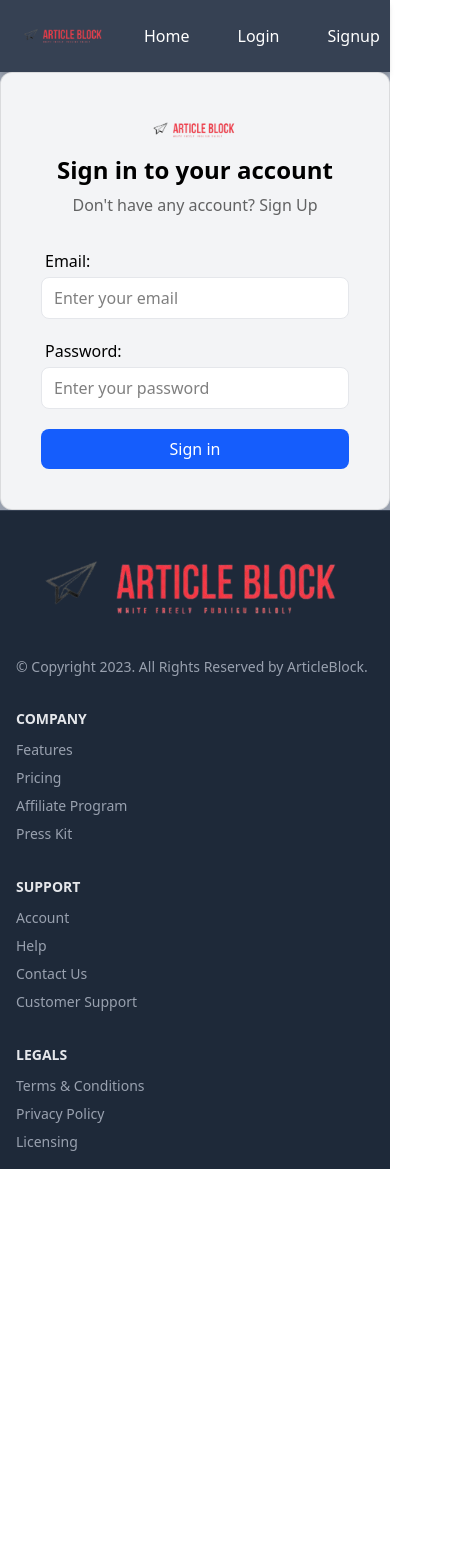
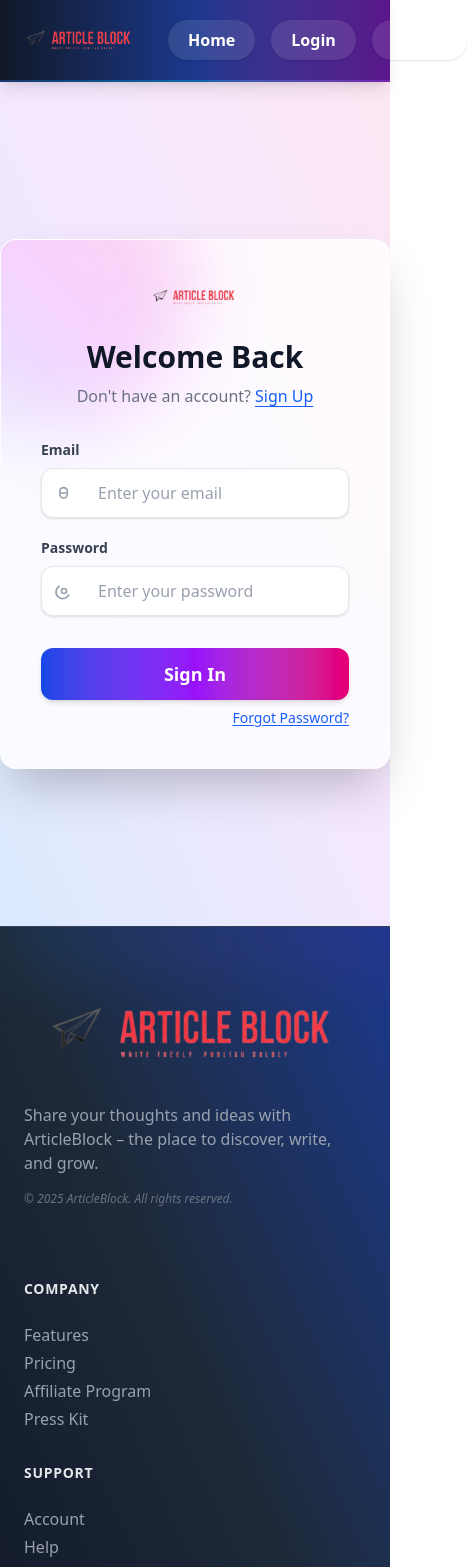
Before and after one commit to Mayankkr2705/ArticleBlock, a React (Vite) app in the folder Frontend/: page /login in a window 390 px wide. Shown: the top 1567 px of the page, 467 px wide, since content can reach past the window. Before the commit the page ends 1169 px from the top, so only its background shows below. Built offline with nearby package versions, Linux system fonts and the light colour scheme; no server answers.

Commit message:
correct routes and  handle context

```diff
--- a/Frontend/src/Components/Footer/Footer.jsx
+++ b/Frontend/src/Components/Footer/Footer.jsx
@@ -1,134 +1,104 @@
-import React from 'react'
-import { Link } from 'react-router-dom'
-import Logo from '../Logo'
+import React from 'react';
+import { Link } from 'react-router-dom';
+import Logo from '../Logo';
 
 function Footer() {
   return (
-    <section className="overflow-hidden py-4 bg-gray-800 border-t border-t-gray-700 text-gray-300">
-            <div className="relative z-10 mx-auto max-w-7xl px-4">
-                <div className="-m-4 flex flex-wrap">
-                    <div className="w-full p-4 md:w-1/2 lg:w-5/12">
-                        <div className="flex h-full flex-col justify-between">
-                            <div className="mb-2 inline-flex items-center">
-                                {/* Reduced logo size */}
-                                <Logo width="100px" />
+    <footer className="relative overflow-hidden bg-gradient-to-tr from-gray-900 via-gray-800 to-blue-900 text-gray-300 border-t border-t-gray-700 pt-12 pb-6">
+      {/* Decorative blurred edge gradient */}
+      <div
+        className="absolute left-0 right-0 top-0 h-5 opacity-40 blur-2xl"
+        style={{
+          background: 'linear-gradient(90deg, #0ea5e9 0%, #6366f1 50%, #a21caf 100%)',
+        }}
+        aria-hidden="true"
+      />
+      <div className="relative z-10 mx-auto max-w-7xl px-6">
+        <div className="flex flex-wrap gap-8 md:gap-0">
+          {/* Brand / About */}
+          <div className="w-full md:w-5/12 pb-10 md:pb-0 flex flex-col justify-between">
+            <div className="inline-flex items-center mb-3">
+              <Logo width={120} />
             </div>
-                            <div>
-                                <p className="text-sm text-gray-400">
-                                    &copy; Copyright 2023. All Rights Reserved by ArticleBlock.
+            <p className="text-md text-gray-400 mb-4 max-w-xs">
+              Share your thoughts and ideas with ArticleBlock – the place to discover, write, and grow.
+            </p>
+            <p className="text-xs text-gray-500 italic">
+              &copy; {new Date().getFullYear()} ArticleBlock. All rights reserved.
             </p>
           </div>
-                        </div>
-                    </div>
-                    <div className="w-full p-4 md:w-1/2 lg:w-2/12">
-                        <div className="h-full">
-                            <h3 className="tracking-px mb-2 text-sm font-semibold uppercase text-gray-200">
-                                Company
-                            </h3>
+
+          {/* Link Columns */}
+          <div className="w-full md:w-2/12 flex flex-col gap-4">
+            <h3 className="uppercase text-sm font-semibold tracking-wider text-gray-200 mb-2">Company</h3>
             <ul>
               <li className="mb-1">
-                                    <Link
-                                        className=" text-sm font-medium text-gray-400 hover:text-white"
-                                        to="/"
-                                    >
+                <Link className="transition text-gray-400 hover:text-white" to="/features">
                   Features
                 </Link>
               </li>
               <li className="mb-1">
-                                    <Link
-                                        className=" text-sm font-medium text-gray-400 hover:text-white"
-                                        to="/"
-                                    >
+                <Link className="transition text-gray-400 hover:text-white" to="/pricing">
                   Pricing
                 </Link>
               </li>
               <li className="mb-1">
-                                    <Link
-                                        className=" text-sm font-medium text-gray-400 hover:text-white"
-                                        to="/"
+                <a
+                  className="transition text-gray-400 hover:text-white"
+                  target="_blank"
+                  rel="noopener noreferrer"
+                  href="https://affiliateprogram.example.com"
                 >
                   Affiliate Program
-                                    </Link>
+                </a>
               </li>
               <li>
-                                    <Link
-                                        className=" text-sm font-medium text-gray-400 hover:text-white"
-                                        to="/"
-                                    >
+                <Link className="transition text-gray-400 hover:text-white" to="/press">
                   Press Kit
                 </Link>
               </li>
             </ul>
           </div>
-                    </div>
-                    <div className="w-full p-4 md:w-1/2 lg:w-2/12">
-                        <div className="h-full">
-                            <h3 className="tracking-px mb-2 text-sm font-semibold uppercase text-gray-200">
-                                Support
-                            </h3>
+          <div className="w-full md:w-2/12 flex flex-col gap-4">
+            <h3 className="uppercase text-sm font-semibold tracking-wider text-gray-200 mb-2">Support</h3>
             <ul>
               <li className="mb-1">
-                                    <Link
-                                        className=" text-sm font-medium text-gray-400 hover:text-white"
-                                        to="/"
-                                    >
+                <Link className="transition text-gray-400 hover:text-white" to="/account">
                   Account
                 </Link>
               </li>
               <li className="mb-1">
-                                    <Link
-                                        className=" text-sm font-medium text-gray-400 hover:text-white"
-                                        to="/"
-                                    >
+                <Link className="transition text-gray-400 hover:text-white" to="/help">
                   Help
                 </Link>
               </li>
               <li className="mb-1">
-                                    <Link
-                                        className=" text-sm font-medium text-gray-400 hover:text-white"
-                                        to="/"
-                                    >
+                <Link className="transition text-gray-400 hover:text-white" to="/contact">
                   Contact Us
                 </Link>
               </li>
               <li>
-                                    <Link
-                                        className=" text-sm font-medium text-gray-400 hover:text-white"
-                                        to="/"
-                                    >
+                <Link className="transition text-gray-400 hover:text-white" to="/customer-support">
                   Customer Support
                 </Link>
               </li>
             </ul>
           </div>
-                    </div>
-                    <div className="w-full p-4 md:w-1/2 lg:w-3/12">
-                        <div className="h-full">
-                            <h3 className="tracking-px mb-2 text-sm font-semibold uppercase text-gray-200">
-                                Legals
-                            </h3>
+          <div className="w-full md:w-2/12 flex flex-col gap-4">
+            <h3 className="uppercase text-sm font-semibold tracking-wider text-gray-200 mb-2">Legals</h3>
             <ul>
               <li className="mb-1">
-                                    <Link
-                                        className=" text-sm font-medium text-gray-400 hover:text-white"
-                                        to="/"
-                                    >
+                <Link className="transition text-gray-400 hover:text-white" to="/terms">
                   Terms &amp; Conditions
                 </Link>
               </li>
               <li className="mb-1">
-                                    <Link
-                                        className=" text-sm font-medium text-gray-400 hover:text-white"
-                                        to="/"
-                                    >
+                <Link className="transition text-gray-400 hover:text-white" to="/privacy">
                   Privacy Policy
                 </Link>
               </li>
               <li>
-                                    <Link
-                                        className=" text-sm font-medium text-gray-400 hover:text-white"
-                                        to="/"
-                                    >
+                <Link className="transition text-gray-400 hover:text-white" to="/licensing">
                   Licensing
                 </Link>
               </li>
@@ -136,9 +106,10 @@
           </div>
         </div>
       </div>
-            </div>
-        </section>
-  )
+
+      <div className="absolute left-0 right-0 -bottom-2 h-8 bg-gradient-to-r from-blue-900 to-purple-900 opacity-40 blur-sm" />
+    </footer>
+  );
 }
 
-export default Footer
+export default Footer;
--- a/Frontend/src/Components/Header/Header.jsx
+++ b/Frontend/src/Components/Header/Header.jsx
@@ -1,9 +1,8 @@
 import React from 'react';
-import Logo from "../Logo";
+import Logo from '../Logo';
 import Logoutbtn from './Logoutbtn';
 import Container from '../Container/Container';
-import { Link } from 'react-router-dom';
-import { useNavigate } from 'react-router-dom';
+import { Link, useNavigate } from 'react-router-dom';
 import { useAuth } from '../../context/AuthContext';
 
 function Header() {
@@ -11,34 +10,37 @@
   const { isAuthenticated } = useAuth();
 
   const navitems = [
-    { name: 'Home', slug: "/", active: true },
-    { name: "Login", slug: "/login", active: !isAuthenticated },
-    { name: "Signup", slug: "/signup", active: !isAuthenticated },
-    { name: "All Posts", slug: "/all-article", active: isAuthenticated },
-    { name: "Add Post", slug: "/add-article", active: isAuthenticated },
+    { name: 'Home', slug: '/', active: true },
+    { name: 'Login', slug: '/login', active: !isAuthenticated },
+    { name: 'Signup', slug: '/signup', active: !isAuthenticated },
+    { name: 'All Posts', slug: '/all-article', active: isAuthenticated },
+    { name: 'Add Post', slug: '/add-article', active: isAuthenticated },
   ];
 
   return (
-    <header className='py-1 shadow-md bg-gray-700 text-white'>
-      <Container  className="h-xl">
-        <nav className='flex  items-center'>
-          <div className='mr-4'>
-            <Link to='/' className='w-24 h-16 flex items-center'>
-              <Logo />
+    <header className="sticky top-0 z-40 shadow-lg bg-gradient-to-r from-gray-900 via-blue-900 to-purple-900 text-white">
+      <Container>
+        <nav className="flex items-center h-20">
+          {/* Logo */}
+          <div className="mr-6 flex items-center">
+            <Link to="/" className="w-32 h-16 flex items-center">
+              <Logo width={110} />
             </Link>
           </div>
-          <ul className='flex ml-auto space-x-4'>
-            {navitems.map((item) =>
-              item.active ? (
+          {/* Navigation */}
+          <ul className="flex ml-auto items-center space-x-4">
+            {navitems.map(
+              (item) =>
+                item.active && (
                   <li key={item.name}>
                     <button
                       onClick={() => navigate(item.slug)}
-                    className='inline-block px-4 py-2 duration-200 hover:bg-gray-600 rounded-full'
+                      className="inline-block px-5 py-2 rounded-full font-semibold transition-colors bg-white/10 hover:bg-blue-700/70 hover:text-white active:scale-95 shadow-sm"
                     >
                       {item.name}
                     </button>
                   </li>
-              ) : null
+                )
             )}
             {isAuthenticated && (
               <li>
@@ -48,6 +50,8 @@
           </ul>
         </nav>
       </Container>
+      {/* Subtle bottom border effect */}
+      <div className="h-[2px] w-full bg-gradient-to-r from-blue-500 via-cyan-400 to-purple-500 opacity-30" />
     </header>
   );
 }
--- a/Frontend/src/Components/Login.jsx
+++ b/Frontend/src/Components/Login.jsx
@@ -1,20 +1,20 @@
-import { useState } from "react";
+import React, { useState } from "react";
 import { Link, useNavigate } from "react-router-dom";
 import { useForm } from "react-hook-form";
 import { login as LoginAPI } from "../api/api";
 import { useAuth } from "../context/AuthContext";
-import Button from './Button';
-import Input from './Input';
+import Button from "./Button";
+import Input from "./Input";
 import Logo from "./Logo";
 
 export function Login() {
   const navigate = useNavigate();
   const { register, handleSubmit } = useForm();
-  const [error, seterror] = useState("");
+  const [error, setError] = useState("");
   const { login } = useAuth();
 
-  const onSubmit = async (data) => {
-    seterror("");
+  const handleLogin = async (data) => {
+    setError("");
     try {
       const res = await LoginAPI(data);
       const { user, token } = res.data;
@@ -23,55 +23,93 @@
         navigate("/");
       }
     } catch (e) {
-      seterror(e?.response?.data?.error || e.message);
+      setError(e?.response?.data?.error || e.message || "Login failed.");
     }
   };
 
   return (
-    <div className='flex items-center justify-center w-full'>
-      <div className={`mx-auto w-full max-w-lg bg-gray-100 rounded-xl p-10 border border-black/10`}>
-        <div className="mb-2 flex justify-center">
-          <span className="inline-block w-full max-w-[100px]">
-            <Logo width="100%" />
+    <div className="min-h-screen flex items-center justify-center bg-gradient-to-tr from-blue-100 via-purple-100 to-pink-100">
+      <div className="relative mx-auto w-full max-w-lg bg-white/80 backdrop-blur-md rounded-2xl overflow-hidden shadow-2xl border border-white/30 p-10">
+        {/* Animated Gradient Blur Accent */}
+        <div className="absolute -top-24 -left-24 w-72 h-72 rounded-full bg-gradient-to-tr from-blue-500 via-fuchsia-500 to-pink-500 blur-2xl opacity-20 pointer-events-none z-0" />
+        <div className="relative z-10">
+          <div className="mb-6 flex justify-center">
+            <span className="inline-flex w-[100px]">
+              <Logo width={100} />
             </span>
           </div>
-        <h2 className="text-center text-2xl font-bold leading-tight">Sign in to your account</h2>
-        <p className="mt-2 text-center text-base text-black/60">
-          Don&apos;t have any account?&nbsp;
+          <h2 className="text-3xl font-bold text-center leading-tight text-gray-900 mb-2">
+            Welcome Back
+          </h2>
+          <p className="mt-2 text-center text-base text-gray-500">
+            Don&apos;t have an account?
             <Link
               to="/signup"
-            className="font-medium text-primary transition-all duration-200 hover:underline"
+              className="ml-1 text-blue-600 font-medium underline underline-offset-4 hover:text-fuchsia-600 transition-colors"
             >
               Sign Up
             </Link>
           </p>
-        {error && <p className="text-red-600 mt-8 text-center">{error}</p>}
-        <form onSubmit={handleSubmit(onSubmit)} className='mt-8'>
-          <div className='space-y-5'>
-            <Input
-              label="Email: "
+          {error && (
+            <p className="text-red-600 mt-8 text-center">{error}</p>
+          )}
+          <form onSubmit={handleSubmit(handleLogin)} className="mt-8 space-y-6">
+            <div className="space-y-5">
+              <div>
+                <label className="block mb-2 text-sm font-semibold text-gray-700">
+                  Email
+                </label>
+                <div className="flex items-center bg-white rounded-xl shadow-sm border border-gray-200 focus-within:ring-2 focus-within:ring-blue-500">
+                  <span className="px-3 text-gray-400">
+                    <svg className="w-5 h-5" fill="none" stroke="currentColor" viewBox="0 0 24 24">
+                      <path strokeLinecap="round" strokeLinejoin="round" strokeWidth="2" d="M16 12v1.5a4.5 4.5 0 01-9 0V12m9 0v-2a4.5 4.5 0 10-9 0v2m9 0H7" />
+                    </svg>
+                  </span>
+                  <input
+                    type="email"
                     placeholder="Enter your email"
-              type="email"
+                    className="flex-1 px-3 py-3 rounded-xl bg-transparent outline-none text-gray-900 placeholder-gray-400"
                     {...register("email", {
                       required: true,
-                validate: {
-                  matchPatern: (value) => /^\w+([.-]?\w+)*@\w+([.-]?\w+)*(\.\w{2,3})+$/.test(value) ||
-                    "Email address must be a valid address",
-                }
+                      pattern: /^\S+@\S+\.\S{2,3}$/,
                     })}
                   />
-            <Input
-              label="Password: "
+                </div>
+              </div>
+              <div>
+                <label className="block mb-2 text-sm font-semibold text-gray-700">
+                  Password
+                </label>
+                <div className="flex items-center bg-white rounded-xl shadow-sm border border-gray-200 focus-within:ring-2 focus-within:ring-blue-500">
+                  <span className="px-3 text-gray-400">
+                    <svg className="w-5 h-5" fill="none" stroke="currentColor" viewBox="0 0 24 24">
+                      <path strokeLinecap="round" strokeLinejoin="round" strokeWidth="2" d="M12 15a3 3 0 100-6 3 3 0 000 6z" />
+                      <path strokeLinecap="round" strokeLinejoin="round" strokeWidth="2" d="M17.657 16.657A8 8 0 116.343 6.343" />
+                    </svg>
+                  </span>
+                  <input
                     type="password"
                     placeholder="Enter your password"
+                    className="flex-1 px-3 py-3 rounded-xl bg-transparent outline-none text-gray-900 placeholder-gray-400"
                     {...register("password", { required: true })}
                   />
-            <Button type="submit" className="w-full">Sign in</Button>
+                </div>
+              </div>
+            </div>
+            <Button
+              type="submit"
+              className="w-full py-3 mt-2 mb-2 rounded-xl bg-gradient-to-r from-blue-700 via-purple-600 to-pink-600 hover:scale-105 hover:shadow-xl text-lg font-semibold text-white shadow-md transition-all duration-200"
+            >
+              Sign In
+            </Button>
+            <div className="flex justify-end text-sm">
+              <Link to="/forgot-password" className="text-blue-600 hover:text-fuchsia-600 transition underline underline-offset-2">
+                Forgot Password?
+              </Link>
             </div>
           </form>
         </div>
       </div>
+    </div>
   );
 }
-
-export default Login;
```
Also changed, not shown: Frontend/src/Pages/Allpost.jsx (+68 -46 lines). Lines whose indentation alone changed are shown as unchanged.
